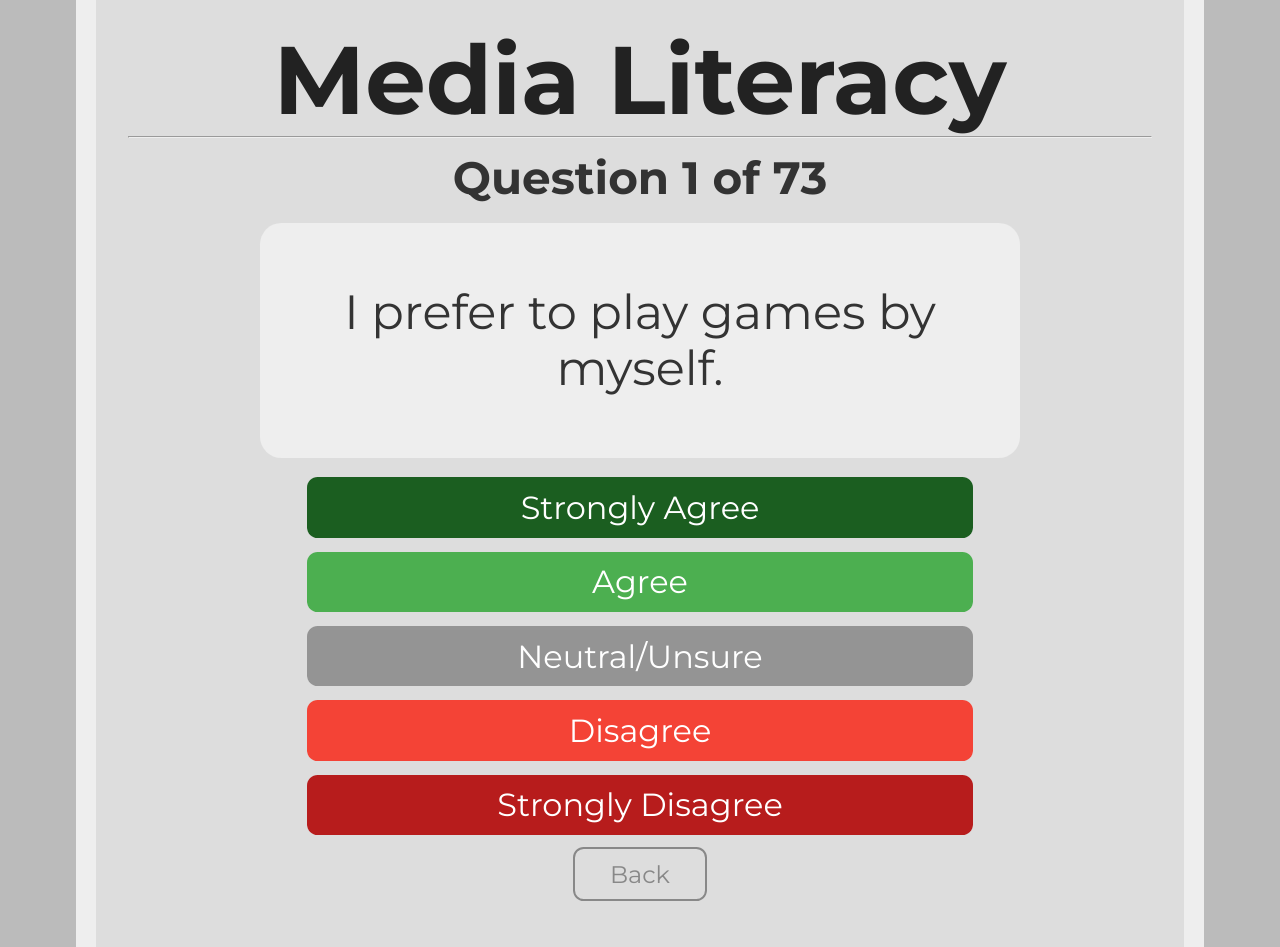
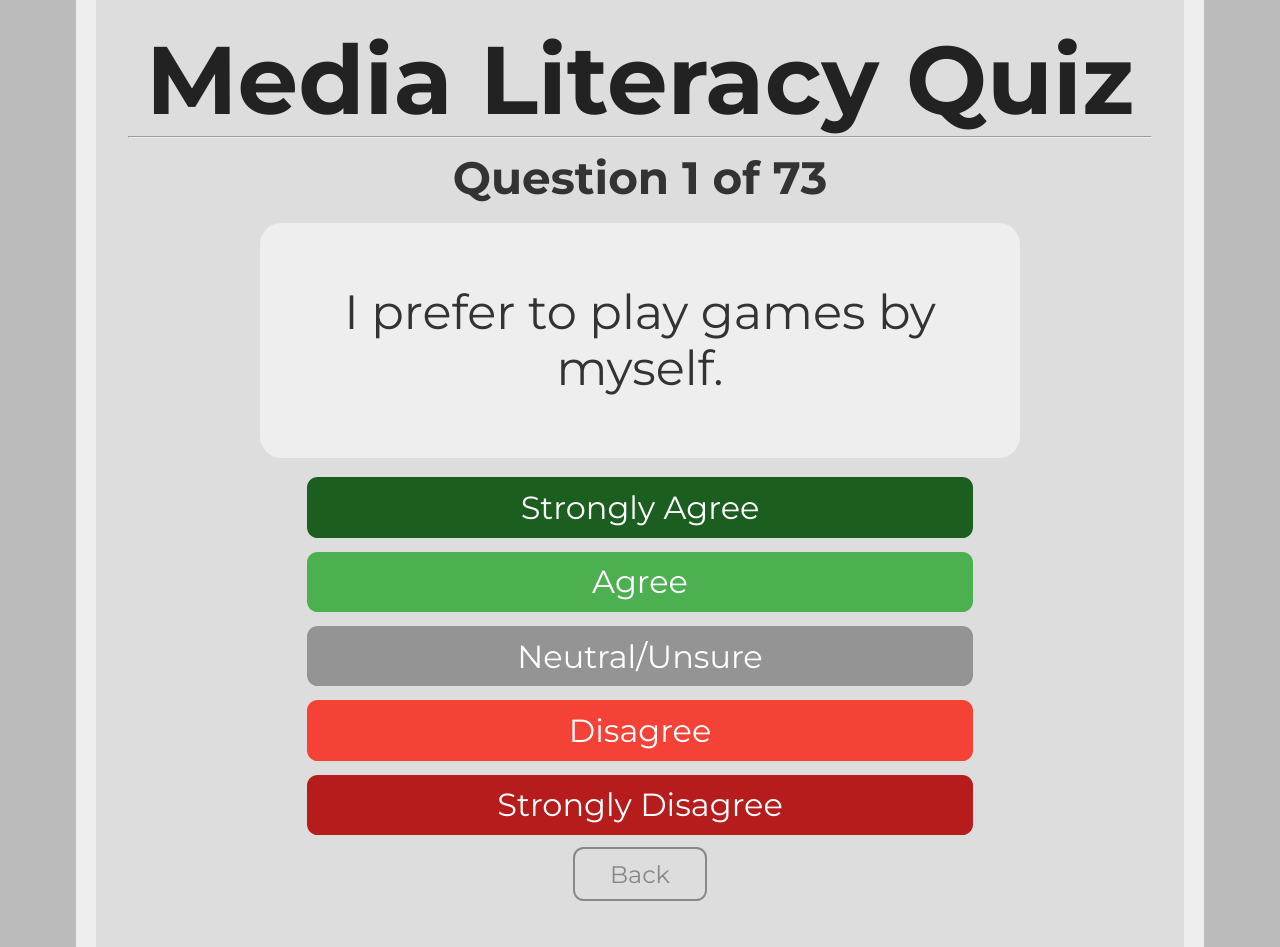
Before and after one commit to ArchaicNoise/MediaLiteracyQuiz, a plain HTML site: page quiz.html in a window 1280 px wide. Drawn offline with Linux system fonts and the light colour scheme.

Commit message:
updated header

```diff
--- a/quiz.html
+++ b/quiz.html
@@ -11,7 +11,7 @@
 <script type="application/javascript"
         src="questions.js">
 </script>
-<h1>Media Literacy</h1>
+<h1>Media Literacy Quiz</h1>
 <hr>
 <h2 style="text-align:center;" id="question-number">Loading...</h2>
 <p class="question" id="question-text"></p>
```
